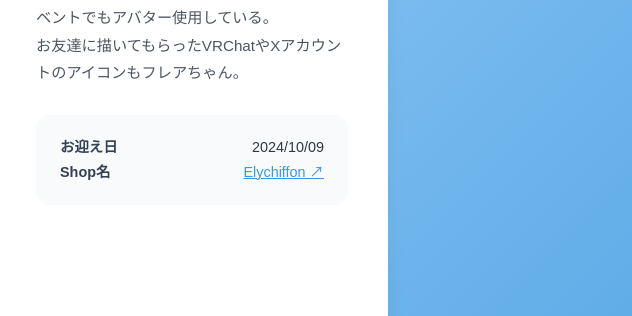
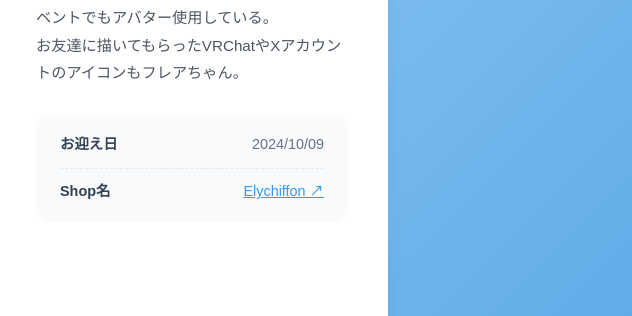
Before and after one commit to SORA-VRChat/My-Profile, a plain HTML site: page avatar-01-Flare.html in a window 1280 px wide. Shown: the part 342-658 px from the top of the page, 648-1280 px from the left. Drawn offline with Linux system fonts and the light colour scheme; a web font is replaced by a local one.

Commit message:
Update style.css

```diff
--- a/style.css
+++ b/style.css
@@ -687,3 +687,42 @@ footer {
     padding: 1.5rem;
   }
 }
+/* 情報ボックス（お迎え日・Shop名） */
+.info-box {
+  background: #f8fafc;
+  border-radius: 14px;
+  padding: 1.1rem 1.5rem;
+}
+
+.info-row {
+  display: flex;
+  justify-content: space-between;
+  align-items: center;
+  font-size: 0.9rem;
+  padding: 0.65rem 0;
+  border-bottom: 1px dashed #e2e8f0; /* 2行の間の区切り線 */
+}
+
+.info-row:first-child {
+  padding-top: 0;
+}
+
+.info-row:last-child {
+  border-bottom: none;
+  padding-bottom: 0;
+}
+
+.info-label {
+  font-weight: bold;
+  color: #334155;
+}
+
+.info-value {
+  color: #64748b; /* お迎え日の文字色 */
+}
+
+.booth-link {
+  color: #3898ec;
+  text-decoration: underline;
+  font-weight: 500;
+}
```
